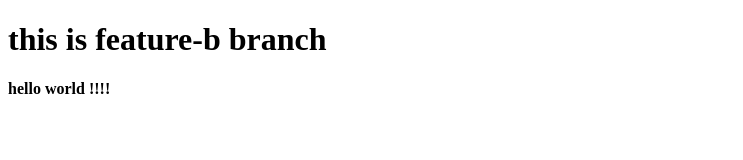
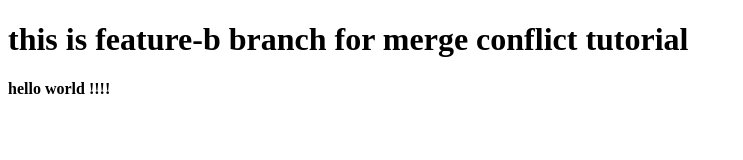
Before and after one commit to SPACENUXMM/project-2, a plain HTML site: page index.html in a window 1280 px wide. Shown: the whole page, without its empty margins (0-743 px from the left). Drawn offline with Linux system fonts and the light colour scheme.

Commit message:
adding new text from feature-b

```diff
--- a/index.html
+++ b/index.html
@@ -4,7 +4,7 @@
         <title> feature-b branch </title>
     </head>
     <body>
-        <h1> this  is feature-b branch </h1>
+        <h1> this  is feature-b branch for merge conflict tutorial </h1>
 
         <p><b> hello world !!!! </b></p>
     </body>
```
